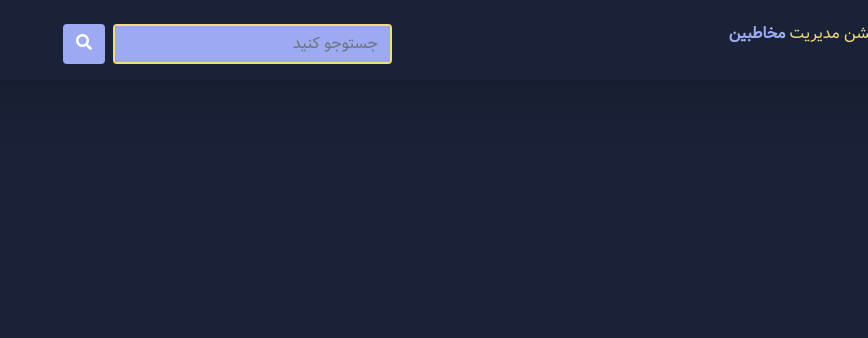
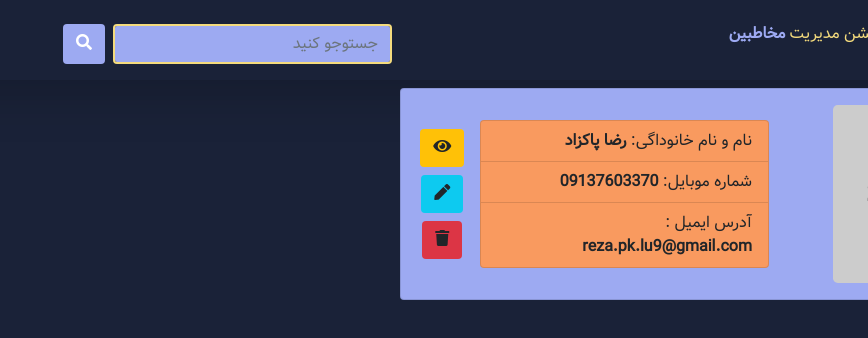
Before and after one commit to reza1899/React_project, a React (Create React App) app in the folder my-app/: page / in a window 1280 px wide. Shown: the top 338 px of the page, without its empty margins (412-1280 px from the left). Built offline with nearby package versions, Linux system fonts and the light colour scheme.

Commit message:
create a contact card

```diff
--- a/my-app/src/App.js
+++ b/my-app/src/App.js
@@ -1,9 +1,14 @@
 import './App.css'
-import Navbar from "./components/Navbar";
+import {
+    Navbar,
+    Contact,
+} from "./components";
+
 function App() {
 return(
   <div className="App">
     <Navbar />
+      <Contact/>
   </div>
 )
 }
--- /dev/null
+++ b/my-app/src/components/contact/Contact.jsx
@@ -0,0 +1,33 @@
+import {ROS,ZARD,NARANJI} from "../../helpers/Colors"
+const Contact = () => {
+    return (
+        <>
+            <div className="col-md-6">
+                <div style={{backgroundColor:ROS}} className="container card my-2">
+                    <div className="card-body">
+                        <div className="row align-items-center d-flex justify-content-around">
+                            <div className="col-md-4 col-sm-4">
+                                <img className='rounded-3 img-fluid' src="https://via.placeholder.com/200" alt="user" />
+                            </div>
+                            <div className="col-md-7 col-sm-7">
+                                <div>
+                                    <ul className="list-group">
+                                        <li style={{backgroundColor:NARANJI}} className="list-group-item">نام و نام خانوداگی:{" "}<span className="fw-bold">رضا پاکزاد</span></li>
+                                        <li style={{backgroundColor:NARANJI}} className="list-group-item">شماره موبایل: {" "} <span className="fw-bold">09137603370</span></li>
+                                        <li style={{backgroundColor:NARANJI}} className="list-group-item">آدرس ایمیل : {" "} <span className="fw-bold">reza.pk.lu9@gmail.com</span></li>
+                                    </ul>
+                                </div>
+                            </div>
+                            <div className="col-md-1 col-sm-1 d-flex flex-column align-items-center">
+                                <button className="btn bg-warning"><i className="fa fa-eye"/></button>
+                                <button className="btn bg-info my-2"><i className="fa fa-pen"/></button>
+                                <button className="btn bg-danger"><i className="fa fa-trash"/></button>
+                            </div>
+                        </div>
+                    </div>
+                </div>
+            </div>
+        </>
+    )
+}
+export default Contact
--- /dev/null
+++ b/my-app/src/components/index.jsx
@@ -0,0 +1,5 @@
+export {default as Contacts} from "./contact/Contacts";
+export {default as Contact} from "./contact/Contact";
+export {default as SearchContact} from "./contact/SearchContact"
+export {default as Navbar} from "./Navbar"
+// export {default as Contacts} from "./contact/Contacts"
--- a/my-app/src/helpers/Colors.js
+++ b/my-app/src/helpers/Colors.js
@@ -5,5 +5,5 @@
 /*F4DB7D زرد*/
 export const BACKGROUND = "#1A2238"
 export const ROS = "#9DAAF2"
-export const NARANJI = "#FF6A3D"
+export const NARANJI = "#f99a5f"
 export const ZARD = "#F4DB7D"
```
Also changed, not shown: my-app/src/components/contact/Contacts.jsx (added, +7 -0 lines).
